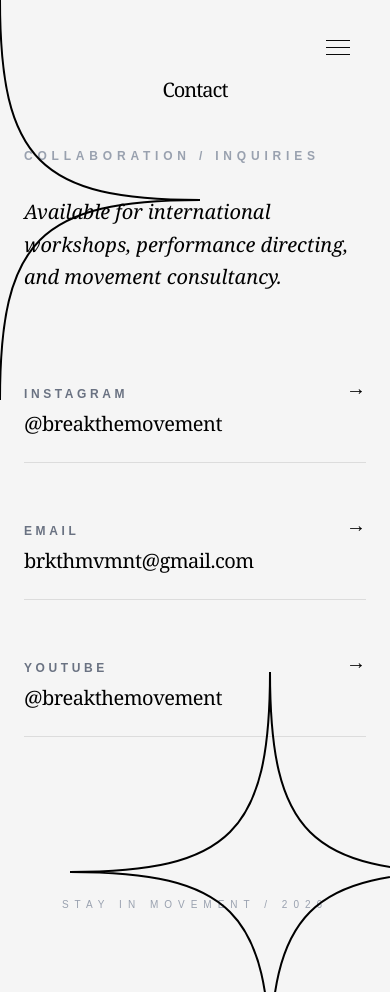
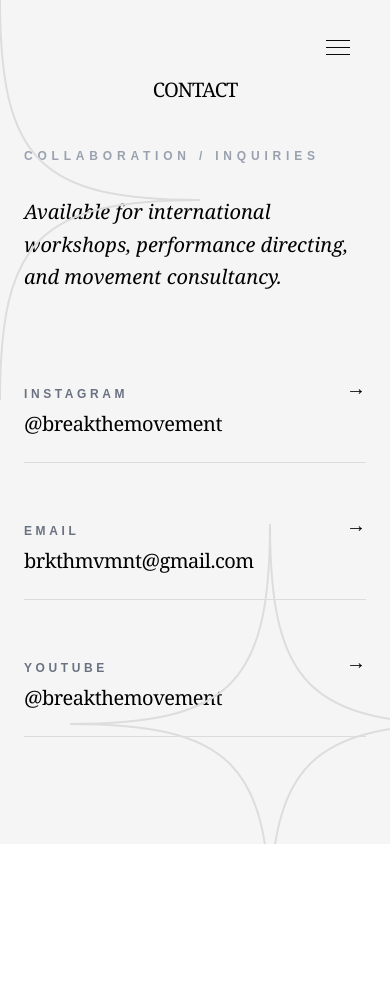
Before and after one commit to IcylFd/brkthmvmnt, a Next.js app: page /contact in a window 390 px wide. After the commit the page ends 844 px from the top, so only its background shows below. Built offline with nearby package versions, Linux system fonts and the light colour scheme.

Commit message:
fix: mobile style

```diff
--- a/src/app/contact/page.tsx
+++ b/src/app/contact/page.tsx
@@ -1,7 +1,7 @@
 /*
  * @Date: 2026-02-13 20:22:43
  * @LastEditors: lifangdi
- * @LastEditTime: 2026-02-21 15:16:07
+ * @LastEditTime: 2026-02-21 20:36:32
  */
 "use client";
 
@@ -28,22 +28,22 @@ const CONTACT_LINKS = [
 
 export default function ContactPage() {
   return (
-    <main className="relative min-h-screen bg-[#f5f5f5] text-black pt-20 md:pt-32 pb-20 px-6 md:px-20 lg:px-32 relative overflow-hidden">
+    <main className="relative max-h-screen bg-[#f5f5f5] text-black pt-20 md:pt-32 pb-20 px-6 md:px-20 lg:px-32 relative overflow-hidden">
       {/* 装饰性大星星，放在角落作为底纹 */}
       <StarIcon
         className="absolute -bottom-20 -right-20 w-[400px] h-[400px] text-black/[0.03] pointer-events-none"
         strokeWidth={0.5}
-        color="#000"
+        color="#ddd"
       />
       <StarIcon
         className="absolute top-0 -left-50 w-[400px] h-[400px] text-black/[0.03] pointer-events-none"
         strokeWidth={0.5}
-        color="#000"
+        color="#ddd"
       />
 
       <div className="max-w-7xl mx-auto flex flex-col items-center md:items-start">
         {/* 超大标题 */}
-        <h1 className="text-xl md:text-[4rem] font-serif leading-none tracking-tighter mb-12 md:mb-20">
+        <h1 className="text-xl uppercase md:text-[4rem] font-serif leading-none tracking-tighter mb-12 md:mb-20">
           Contact
         </h1>
 
```
